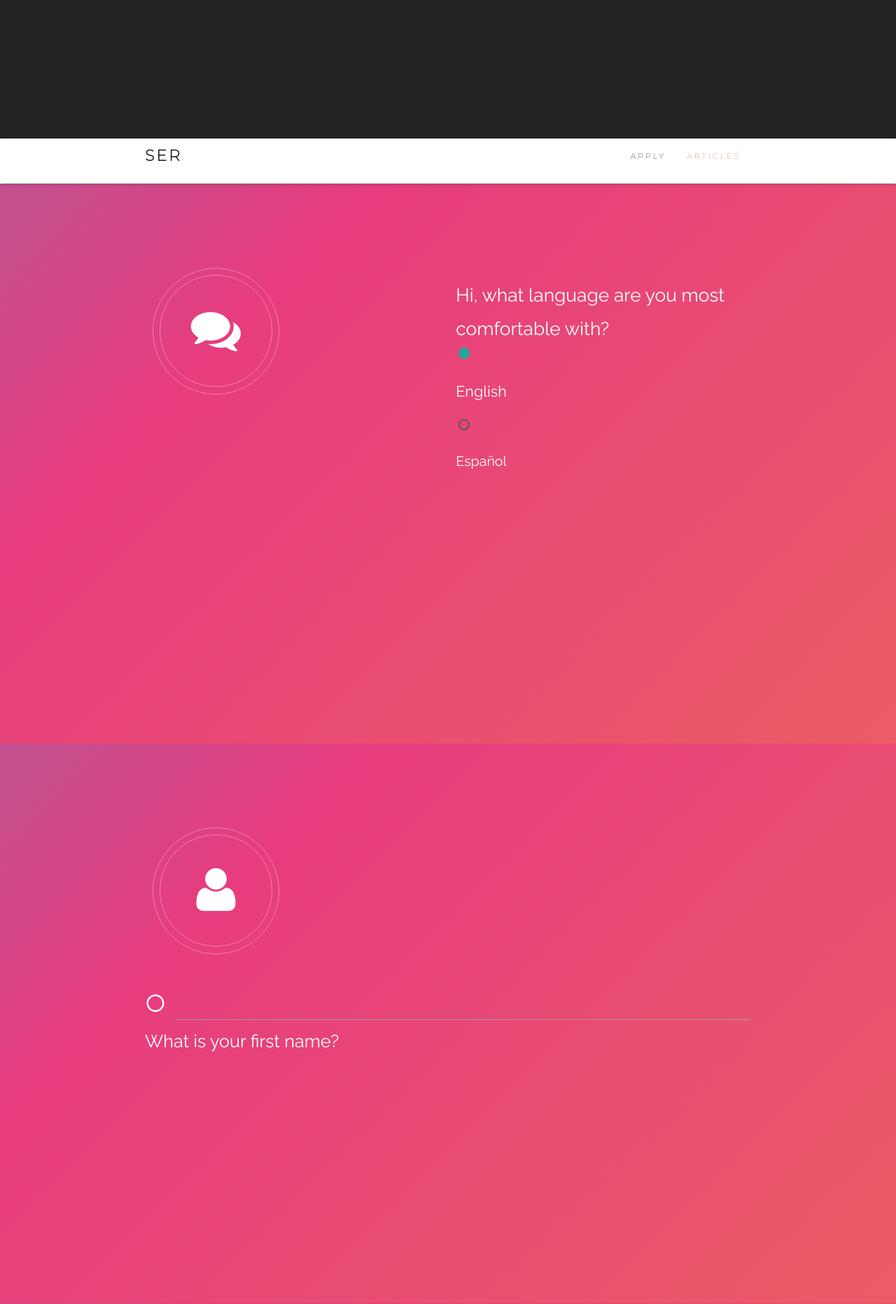
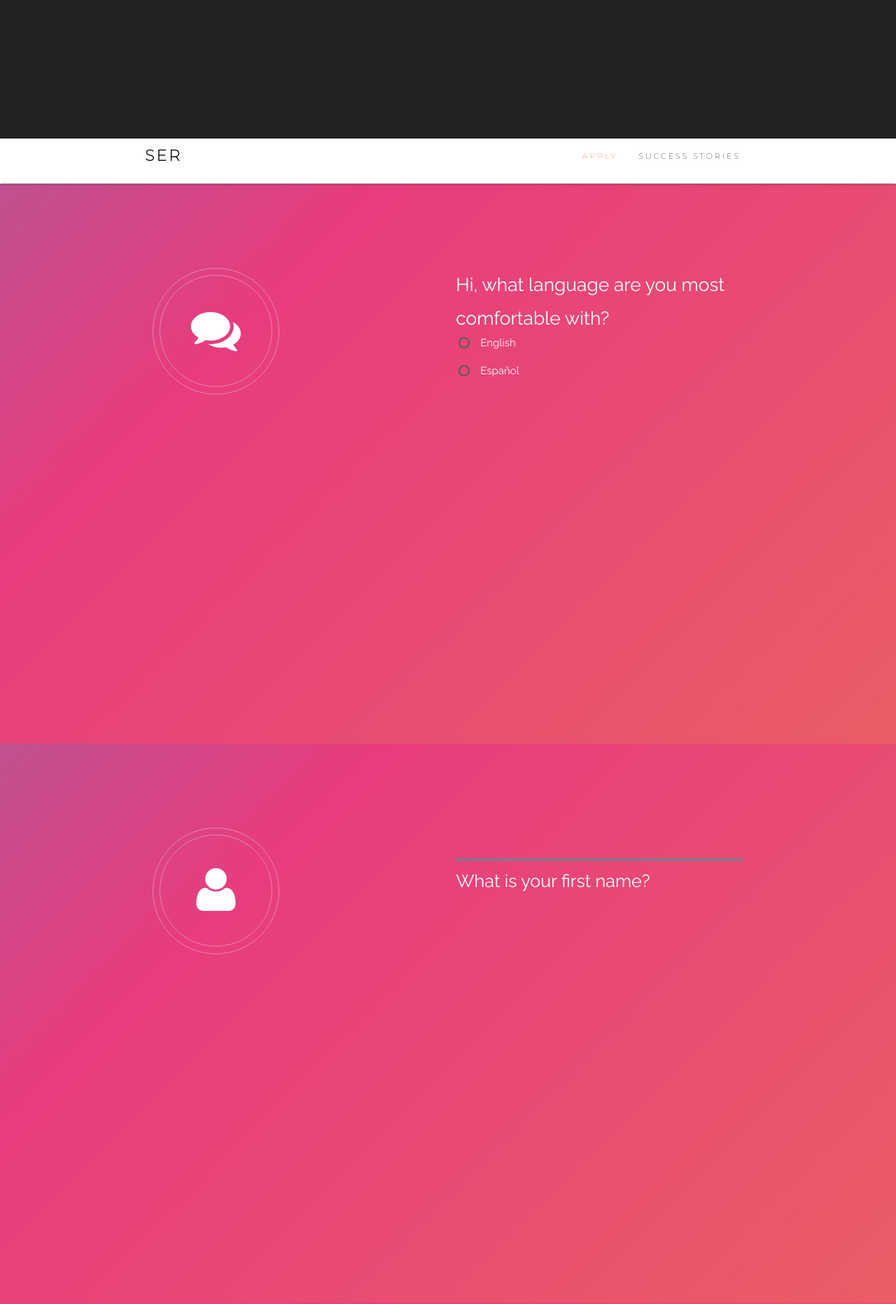
Before and after one commit to dallas2018/team-15, a PHP site: page /index.html in a window 1280 px wide. Shown: the part 602-2466 px from the top of the page at 70% size. Run offline with PHP 8.4, Linux system fonts and the light colour scheme.

Commit message:
fine tuning complete

```diff
--- a/assets/css/style.css
+++ b/assets/css/style.css
@@ -843,7 +843,7 @@ textarea.form-control {
 
 .choice {
 	color: #ffffff;
-	font-size: 140%;
+	font-size: 240%;
 	font-weight:normal;
 }
 /*--------------------------------*/
--- a/index.html
+++ b/index.html
@@ -68,7 +68,7 @@
 						<!-- <li><a href="#home">Home</a></li> -->
 						<li><a href="#apply">Apply</a></li>
 	          <!-- <li><a href="#skills">Progress</a></li> -->
-						<li><a href="#articles">Articles</a></li>
+						<li><a href="#articles">Success Stories</a></li>
 						<!-- <li><a href="#contact">Contact</a></li> -->
 					</ul>
 				</div>
@@ -85,28 +85,23 @@
 			<div class="row">
 
 				<div class="col s12 m12 l6">
-              <!-- <div class="card"> -->
-                <!-- <div class="card-image">
-                  <img src="assets/img/021-chat.png">
-                </div> -->
           <span class="icon major style1 fa-comments"></span>
 				</div>
-						<!-- </div> -->
 
 				<!-- area -->
-          <div class="input-field col l6 m6 s12">
+          <div class="col s12 m12 l6">
 						<form action="#">
-							<label for="sport"><div class="question1">Hi, what language are you most comfortable with?</label></div>
+							<label ><div class="question1">Hi, what language are you most comfortable with?</label></div>
 					     <p>
 					       <label>
-					         <input id="myInput" name="group1" type="radio" onclick="location.href='#apply2';" checked autofocus="autofocus"/>
-					         <span><div class="question">English</span></div>
+					         <input id="myInput" name="group1" type="radio" onclick="location.href='#apply2';"/>
+					         <span class="choice">English</span>
 					       </label>
 					     </p>
 					     <p>
 					       <label>
 					         <input id="myInput"name="group1" type="radio" onclick="location.href='#apply2';"/>
-					         <span><div class="choice">Español</span></div>
+					         <span class="choice" >Español</span>
 					       </label>
 					     </p>
 					   </form>
@@ -125,21 +120,15 @@
 			<div class="row">
 
 				<div class="col s12 m12 l6">
-              <!-- <div class="card">
-                <div class="card-image">
-                  <img src="assets/img/content.jpg">
-                </div>
-							</div> -->
 				<span class="icon major style1 fa-user"></span>
-							</div>
 							</div>
 
 				<!-- area -->
-          <div class="input-field col l6 m6 s12">
-						<i class="material-icons prefix">panorama_fish_eye</i>
+          <div class="col s12 m12 l6">
+
 						<input  type="text" class="validate" checked autofocus="autofocus"
 						onKeyDown="if(event.keyCode==13) location.href='#apply3';"
-						<label for="sport"><div class="question">What is your first name?<div class="question"></label>
+						<label ><div class="question">What is your first name?</div><div class="question"></label>
           </div>
 			</div><!-- .row -->
 		</div><!-- .container -->
@@ -154,17 +143,18 @@
 				<div class="col s12 m12 l6">
               <span class="icon major style1 fa-user"></span>
 				</div>
-						</div>
+
 
 				<!-- area -->
-				<div class="input-field col l6 m6 s12">
-					<i class="material-icons prefix">panorama_fish_eye</i>
+				<div class="col s12 m12 l6">
+
 					<input  type="text" class="validate"
 					checked autofocus="autofocus"
 					onKeyDown="if(event.keyCode==13) location.href='#apply4';"
-					<label for="sport"><div class="question">What is your last name?</label></div>
+					<label ><div class="question">What is your last name?</label></div>
 				</div>
 
+			</div>
 			</div><!-- .row -->
 		</div><!-- .container -->
 	</section>
@@ -180,12 +170,12 @@
 						</div>
 
 						<!-- area -->
-						<div class="input-field col l6 m6 s12">
-							<i class="material-icons prefix">panorama_fish_eye</i>
+						<div class="col s12 m12 l6">
+
 							<input  type="text" class="validate"
 							checked autofocus="autofocus"
 							onKeyDown="if(event.keyCode==13) location.href='#apply5';"
-							<label for="sport"><div class="question">What is your birthday?</label></div>
+							<label ><div class="question">What is your birthday?</label></div>
 						</div>
 
 			</div><!-- .row -->
@@ -205,23 +195,23 @@
 				<!-- area -->
 				<div class="input-field col s12 l6 m12">
 					<form action="#">
-						<label for="sport"><div class="question">What's your gender?</label></div>
+						<label ><div class="question">What's your gender?</label></div>
 						 <p>
 							 <label>
 								 <input id="myInput" name="group1" type="radio" onclick="location.href='#apply6';" />
-								 <span><div class="choice">Male</span></div>
+								 <span class="choice" >Male</span>
 							 </label>
 						 </p>
 						 <p>
 							 <label>
 								 <input id="myInput"name="group1" type="radio" onclick="location.href='#apply6';"/>
-								 <span><div class="choice">Female</span></div>
+								 <span class="choice" >Female</span>
 							 </label>
 						 </p>
 						 <p>
 							 <label>
 								 <input id="myInput"name="group1" type="radio" onclick="location.href='#apply6';"/>
-								 <span><div class="choice">Other</span></div>
+								 <span class="choice" >Other</span>
 							 </label>
 						 </p>
 					 </form>
@@ -242,12 +232,12 @@
 						</div>
 
 				<!-- area -->
-				<div class="input-field col l6 m6 s12">
-					<i class="material-icons prefix">panorama_fish_eye</i>
+				<div class="col s12 m12 l6">
+
 					<input  type="text" class="validate"
 					checked autofocus="autofocus"
 					onKeyDown="if(event.keyCode==13) location.href='#apply7';"
-					<label for="sport">last 4 digits of your social security number?</label>
+					<label >last 4 digits of your social security number?</label>
 				</div>
 
 			</div><!-- .row -->
@@ -265,47 +255,99 @@
 						</div>
 
 				<!-- area -->
-					<div class="input-field col l6 m6 s12">
-						<div class="input-field col s12">
-    					<select>
-      					<option value="" disabled selected>Brazoria</option>
-      					<option value="1">Chambers</option>
-      					<option value="2">Fort Bend</option>
-      					<option value="3">Galveston</option>
-								<option value="4">Harris</option>
-								<option value="5">Liberty</option>
-								<option value="6">Montgomery</option>
-								<option value="7">Waller</option>
-								<option value="8">Other</option>
-    					</select>
-    					<label>What county do you currently live in?</label>
-  					</div>
-						<i class="material-icons prefix">panorama_fish_eye</i>
-						<input type="text" class="validate">
-						<label for="sport">What county do you currently live in?</label>
-					</div>
-
+					<form action="#">
+						<label ><div class="question">What county do you currently live in?</label></div>
+						 <p>
+							 <label>
+								 <input id="myInput" class="with-gap" name="group1" type="radio" onclick="location.href='#apply8';" />
+								 <span class="choice">Houston</span>
+							 </label>
+						 </p>
+						 <p>
+							 <label>
+								 <input id="myInput" class="with-gap" name="group1" type="radio" onclick="location.href='#apply8';"/>
+								 <span class="choice" >Fort Bend</span>
+							 </label>
+						 </p>
+						 <p>
+							 <label>
+								 <input id="myInput" class="with-gap" name="group1" type="radio" onclick="location.href='#apply8';"/>
+								 <span class="choice" >Galveston</span>
+							 </label>
+						 </p>
+						 <p>
+							 <label>
+								 <input id="myInput" name="group1" type="radio" onclick="location.href='#apply8';" />
+								 <span class="choice" >Harris</span>
+							 </label>
+						 </p>
+						 <p>
+							 <label>
+								 <input id="myInput"name="group1" type="radio" onclick="location.href='#apply8';"/>
+								 <span class="choice">Montgomery</span>
+							 </label>
+						 </p>
+						 <p>
+							 <label>
+								 <input id="myInput"name="group1" type="radio" onclick="location.href='#apply8';"/>
+								 <span class="choice" >Other</span>
+							 </label>
+						 </p>
+					 </form>
 			</div><!-- .row -->
 		</div><!-- .container -->
 	</section>
 	<!-- q7 end -->
 
 	<!-- q8 Top 3 Needs-->
-	<section id="apply" class="pfblock pfblock-gray formAll" >
+	<section id="apply8" class="pfblock pfblock-gray formAll" >
 		<div class="container">
 			<div class="row">
 
 				<div class="col s12 m12 l6">
-							<span class="icon major style1 fa-exclamation"></span>
+							<span class="icon major style1 fa-map-marker"></span>
 						</div>
 
 				<!-- area -->
-					<div class="input-field col l6 m6 s12">
-						<i class="material-icons prefix">panorama_fish_eye</i>
-						<input  type="text" class="validate">
-						<label for="sport">Please select your top three areas of need, in order.</label>
-					</div>
-
+					<form action="#">
+						<label ><div class="question">Please select your top area of need?</label></div>
+						 <p>
+							 <label>
+								 <input id="myInput" name="group1" type="radio" onclick="location.href='#apply9';" />
+								 <span class="choice">Brazoria</span>
+							 </label>
+						 </p>
+						 <p>
+							 <label>
+								 <input id="myInput"name="group1" type="radio" onclick="location.href='#apply9';"/>
+								 <span class="choice">Fort Bend</span>
+							 </label>
+						 </p>
+						 <p>
+							 <label>
+								 <input id="myInput"name="group1" type="radio" onclick="location.href='#apply9';"/>
+								 <span class="choice" >Galveston</span>
+							 </label>
+						 </p>
+						 <p>
+							 <label>
+								 <input id="myInput" name="group1" type="radio" onclick="location.href='#apply9';" />
+								 <span class="choice">Harris</span>
+							 </label>
+						 </p>
+						 <p>
+							 <label>
+								 <input id="myInput"name="group1" type="radio" onclick="location.href='#apply9';"/>
+								 <span class="choice">Montgomery</span>
+							 </label>
+						 </p>
+						 <p>
+							 <label>
+								 <input id="myInput"name="group1" type="radio" onclick="location.href='#apply9';"/>
+								 <span class="choice">Other</span>
+							 </label>
+						 </p>
+					 </form>
 			</div><!-- .row -->
 		</div><!-- .container -->
 	</section>
@@ -321,14 +363,12 @@
 						</div>
 
 				<!-- area -->
-					<div class="input-field col s12">
-						<select>
-								<option value="" disabled selected>Choose your option</option>
-								<option value="1">Option 1</option>
-								<option value="2">Option 2</option>
-								<option value="3">Option 3</option>
-						</select>
-						<label>Materialize Select</label>
+				<div class="col s12 m12 l6">
+
+					<input  type="text" class="validate"
+					checked autofocus="autofocus"
+					onKeyDown="if(event.keyCode==13) location.href='#apply10';"
+					<label >How many hours a week will you work?</label>
 				</div>
 
 			</div><!-- .row -->
@@ -337,7 +377,7 @@
 	<!-- q9 end -->
 
 	<!-- q10 Commitment slider-->
-	<section id="apply" class="pfblock pfblock-gray formAll" >
+	<section id="apply10" class="pfblock pfblock-gray formAll" >
 		<div class="container">
 			<div class="row">
 
@@ -346,16 +386,33 @@
 						</div>
 
 				<!-- area -->
-					<div class="input-field col l6 m6 s12">
-						<i class="material-icons prefix">panorama_fish_eye</i>
-						<input  type="text" class="validate">
 				<form action="#">
-							<p class="range-field">
-								<input type="range" id="test5" min="0" max="100" />
+					<label ><div class="question">How long will you invest in the program?</label></div>
+					 <p>
+						 <label>
+							 <input id="myInput" name="group1" type="radio" onclick="location.href='#stories';" />
+							 <span  class="choice">1 -3 Months</span>
+						 </label>
+					 </p>
+					 <p>
+						 <label>
+							 <input id="myInput"name="group1" type="radio" onclick="location.href='#stories';"/>
+							 <span class="choice">3 -6 Months</span>
+						 </label>
+					 </p>
+					 <p>
+						 <label>
+							 <input id="myInput" name="group1" type="radio" onclick="location.href='#stories';" />
+							 <span class="choice">6 -9 Months</span>
+						 </label>
+					 </p>
+					 <p>
+						 <label>
+							 <input id="myInput" name="group1" type="radio" onclick="location.href='#stories';"/>
+							 <span class="choice">9 -12 Months</span>
+						 </label>
 					 </p>
 				 </form>
-						<label for="sport">How long are you willing to invest in a program?</label>
-					</div>
 
 			</div><!-- .row -->
 		</div><!-- .container -->
@@ -365,7 +422,7 @@
 
 
 	<!-- articles start -->
-	<section id="articles" class="pfblock pfblock-gray">
+	<section id="stories" class="pfblock pfblock-gray">
 
 		<div class="container">
         <div class="row">
```
Lines whose indentation alone changed are shown as unchanged.
